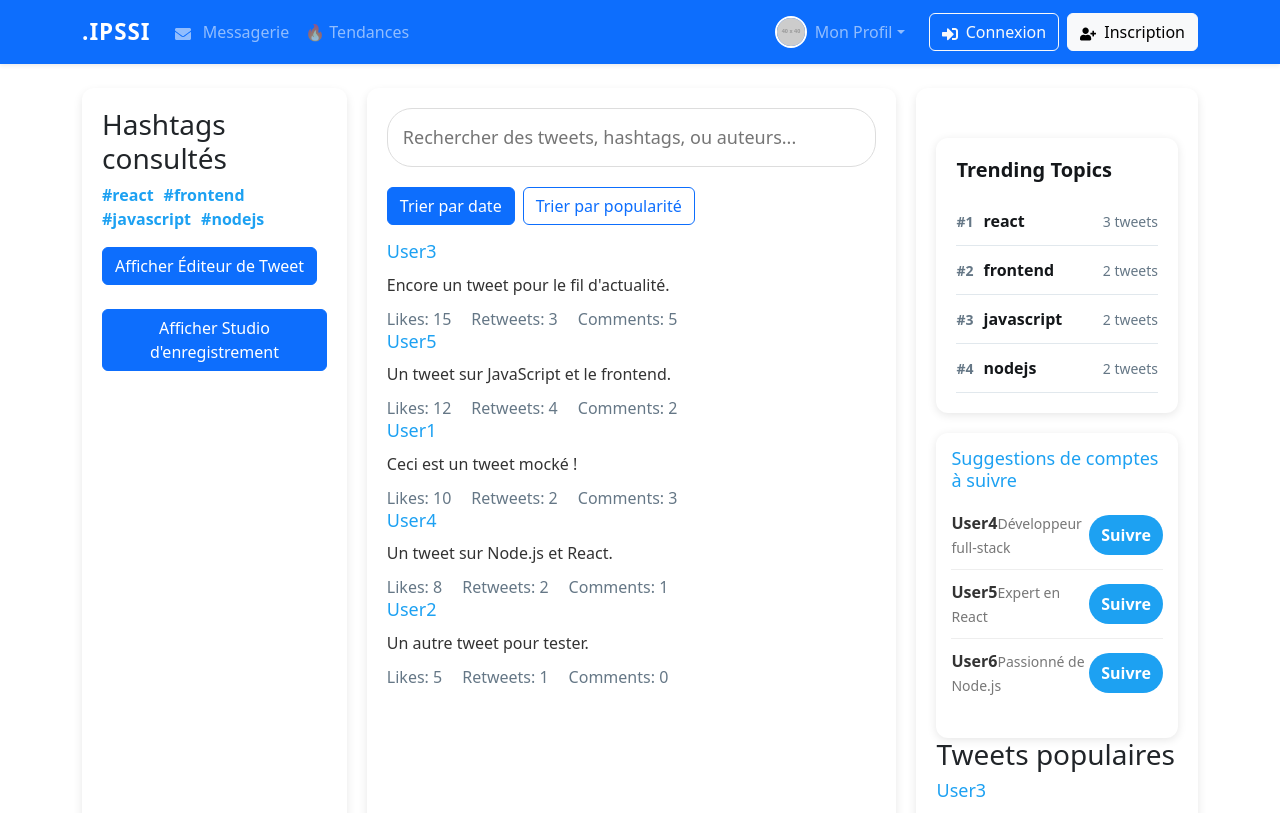
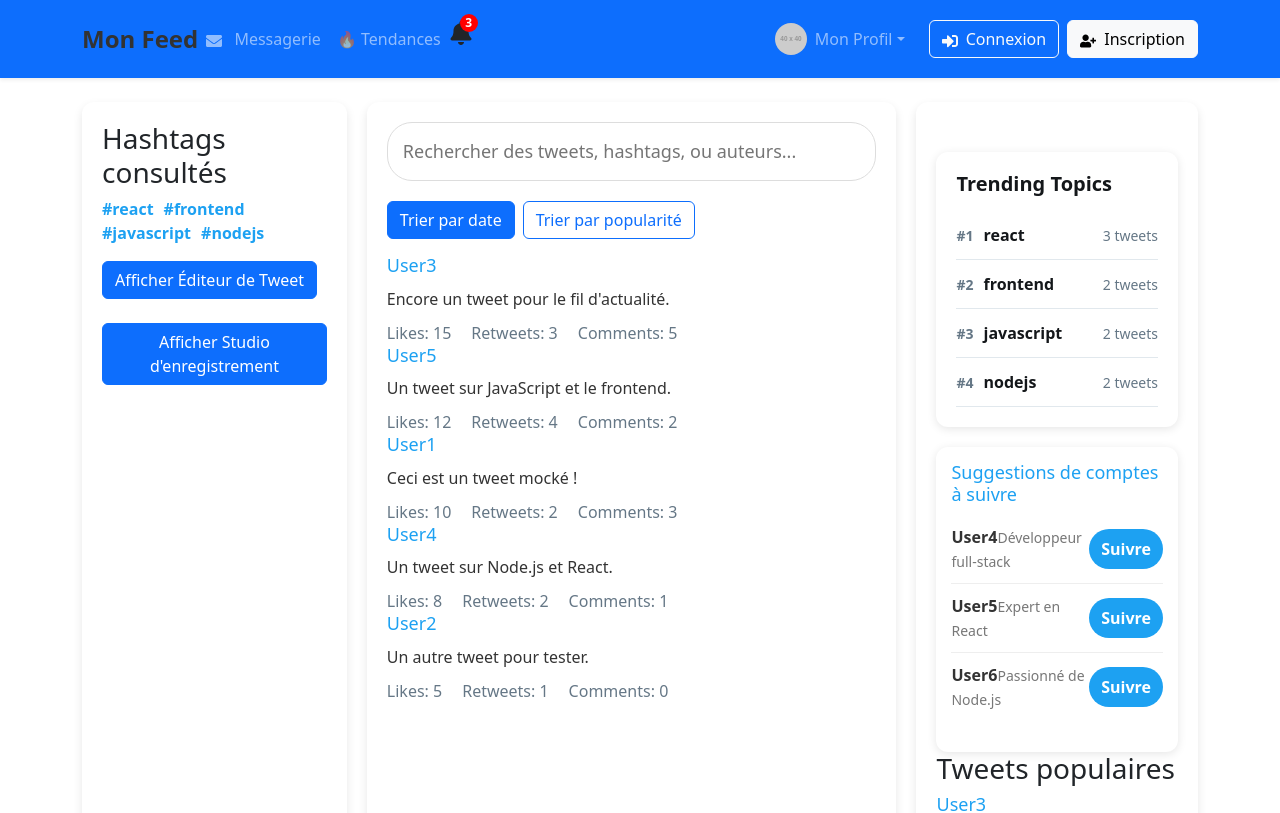
Before and after one commit to jehancanga/Hackaton-grp25, a React (Create React App) app in the folder frontend/: page / in a window 1280 px wide. Shown: the top 813 px of the page. Built offline with nearby package versions, Linux system fonts and the light colour scheme.

Commit message:
add notification button

```diff
--- a/frontend/package.json
+++ b/frontend/package.json
@@ -9,6 +9,7 @@
     "@testing-library/react": "^16.2.0",
     "@testing-library/user-event": "^13.5.0",
     "bootstrap": "^5.3.3",
+    "framer-motion": "^12.5.0",
     "react": "^19.0.0",
     "react-dom": "^19.0.0",
     "react-icons": "^5.5.0",
--- a/frontend/src/App.js
+++ b/frontend/src/App.js
@@ -11,6 +11,7 @@ import 'bootstrap/dist/js/bootstrap.bundle.min';
 
 
 
+
 function App() {
 
 
@@ -20,6 +21,7 @@ function App() {
 
     <Router>
       <Navbar />
+
       <Routes>
         <Route path="/login" element={<Login />} />
         <Route path="/register" element={<Register />} />
@@ -27,6 +29,7 @@ function App() {
         <Route path="/settings" element={<Settings />} />
         <Route path="/profile" element={<UserProfile />} />
         <Route path="/messaging" element={<MessagingPage />} />
+
         <Route path="/" element={<Feed />} /> {/* Page principale */}
       </Routes>
     </Router>
--- a/frontend/src/components/navbar/Navbar.css
+++ b/frontend/src/components/navbar/Navbar.css
@@ -1,44 +1,117 @@
-/* Styles généraux */
+/* 🌟 Style général de la navbar */
 .navbar {
-    transition: all 0.3s ease-in-out;
+  display: flex;
+  justify-content: space-between;
+  align-items: center;
+  background: #fff;
+  padding: 15px 20px;
+  box-shadow: 0 4px 10px rgba(0, 0, 0, 0.1);
+  position: relative;
 }
 
-  /* Logo */
-  .logo-text {
-    font-size: 1.4rem;
+.logo {
+  font-size: 1.5rem;
   font-weight: bold;
-    letter-spacing: 1px;
-    transition: color 0.3s;
+  color: #333;
+  text-decoration: none;
 }
 
-  .logo-text:hover {
-    color: #ffdd57;
+.nav-links {
+  display: flex;
+  gap: 20px;
+  list-style: none;
 }
 
-  /* Effet de survol sur les liens */
-  .navbar-nav .nav-link {
-    transition: color 0.3s ease-in-out;
+.nav-links a {
+  text-decoration: none;
+  color: #333;
+  font-weight: 500;
 }
 
-  .navbar-nav .nav-link:hover {
-    color: #ffdd57 !important;
+.nav-links a:hover {
+  color: #007bff;
 }
 
-  /* Boutons */
-  .btn {
-    transition: all 0.3s ease-in-out;
+/* 🔔 Icône de notifications */
+.notifications-container {
+  position: relative;
+  cursor: pointer;
 }
 
-  .btn:hover {
-    transform: scale(1.05);
+.bell-icon {
+  position: relative;
 }
 
-  /* Avatar du menu utilisateur */
-  .nav-item.dropdown .nav-link img {
-    border: 2px solid white;
-    transition: transform 0.3s;
+.notification-count {
+  position: absolute;
+  top: -5px;
+  right: -5px;
+  background: red;
+  color: white;
+  font-size: 12px;
+  font-weight: bold;
+  width: 18px;
+  height: 18px;
+  border-radius: 50%;
+  display: flex;
+  align-items: center;
+  justify-content: center;
 }
 
-  .nav-item.dropdown .nav-link:hover img {
-    transform: scale(1.1);
+/* 📜 Menu déroulant des notifications */
+.notification-dropdown {
+  position: absolute;
+  top: 40px;
+  right: 0;
+  width: 280px;
+  background: white;
+  border-radius: 8px;
+  box-shadow: 0 4px 10px rgba(0, 0, 0, 0.1);
+  padding: 10px;
+  z-index: 10;
 }
+
+.notification-dropdown h4 {
+  margin: 0;
+  padding: 5px 0;
+  border-bottom: 1px solid #ddd;
+}
+
+.notification-dropdown ul {
+  list-style: none;
+  padding: 0;
+  margin: 0;
+}
+
+.notification-item {
+  display: flex;
+  align-items: center;
+  gap: 10px;
+  padding: 8px;
+  border-bottom: 1px solid #f1f1f1;
+}
+
+.notification-item:last-child {
+  border-bottom: none;
+}
+
+.notification-item .icon {
+  font-size: 18px;
+}
+
+.like {
+  color: red;
+}
+
+.comment {
+  color: blue;
+}
+
+.mention {
+  color: green;
+}
+
+.notification-item span {
+  flex: 1;
+  font-size: 14px;
+}
--- a/frontend/src/components/navbar/navbar.jsx
+++ b/frontend/src/components/navbar/navbar.jsx
@@ -1,16 +1,28 @@
-import React from "react";
+import React, { useState } from 'react';
 import { Link } from "react-router-dom";
 import { FaUser, FaCog, FaEnvelope, FaSignInAlt, FaUserPlus, FaUnlock } from "react-icons/fa";
 import "./Navbar.css";
+import { FaBell, FaHeart, FaComment, FaUserTag } from 'react-icons/fa';
+import { motion } from 'framer-motion';
+
+
+const notificationsData = [
+    { id: 1, type: 'like', message: 'Alice a aimé votre post ❤️' },
+    { id: 2, type: 'comment', message: 'Bob a commenté : "Super post !" 💬' },
+    { id: 3, type: 'mention', message: 'Charlie vous a mentionné 📌' },
+  ];
+
 
 const Navbar = () => {
+
+    const [showNotifications, setShowNotifications] = useState(false);
+
+
   return (
     <nav className="navbar navbar-expand-lg navbar-dark bg-primary shadow-sm">
       <div className="container">
-        {/* Logo */}
-        <Link to="/" className="navbar-brand fw-bold">
-          <span className="logo-text">.IPSSI</span>
-        </Link>
+      <Link to="/" className="logo">Mon Feed</Link>
+
 
         {/* Toggle Button for Mobile */}
         <button
@@ -38,6 +50,42 @@ const Navbar = () => {
                 🔥 Tendances
               </Link>
             </li>
+            <li className='nav-item'>
+                {/* Icône de notifications */}
+        <div className="notifications-container">
+          <div className="bell-icon" onClick={() => setShowNotifications(!showNotifications)}>
+            <FaBell size={24} />
+            {notificationsData.length > 0 && (
+              <span className="notification-count">{notificationsData.length}</span>
+            )}
+          </div>
+
+          {/* Menu déroulant des notifications */}
+          {showNotifications && (
+            <motion.div
+              className="notification-dropdown"
+              initial={{ opacity: 0, y: -10 }}
+              animate={{ opacity: 1, y: 0 }}
+              transition={{ duration: 0.3 }}
+            >
+              <h4>Notifications</h4>
+              <ul>
+                {notificationsData.map(notif => (
+                  <li key={notif.id} className="notification-item">
+                    {notif.type === 'like' && <FaHeart className="icon like" />}
+                    {notif.type === 'comment' && <FaComment className="icon comment" />}
+                    {notif.type === 'mention' && <FaUserTag className="icon mention" />}
+                    <span>{notif.message}</span>
+                  </li>
+                ))}
+              </ul>
+              {notificationsData.length === 0 && <p>Aucune notification</p>}
+            </motion.div>
+          )}
+        </div>
+
+
+            </li>
           </ul>
 
           {/* User Menu */}
@@ -64,6 +112,11 @@ const Navbar = () => {
                 <li>
                   <Link to="/profile" className="dropdown-item">
                     <FaUser className="me-2" /> Profil
+                  </Link>
+                </li>
+                <li>
+                  <Link to="/notification" className="dropdown-item">
+                    <FaUser className="me-2" /> Notifications
                   </Link>
                 </li>
                 <li>
```
Also changed, not shown: frontend/src/components/data/mockNotifications.jsx (added, +30 -0 lines), 1 other file (tests, documents, lock files or other folders). Lines whose indentation alone changed are shown as unchanged.
